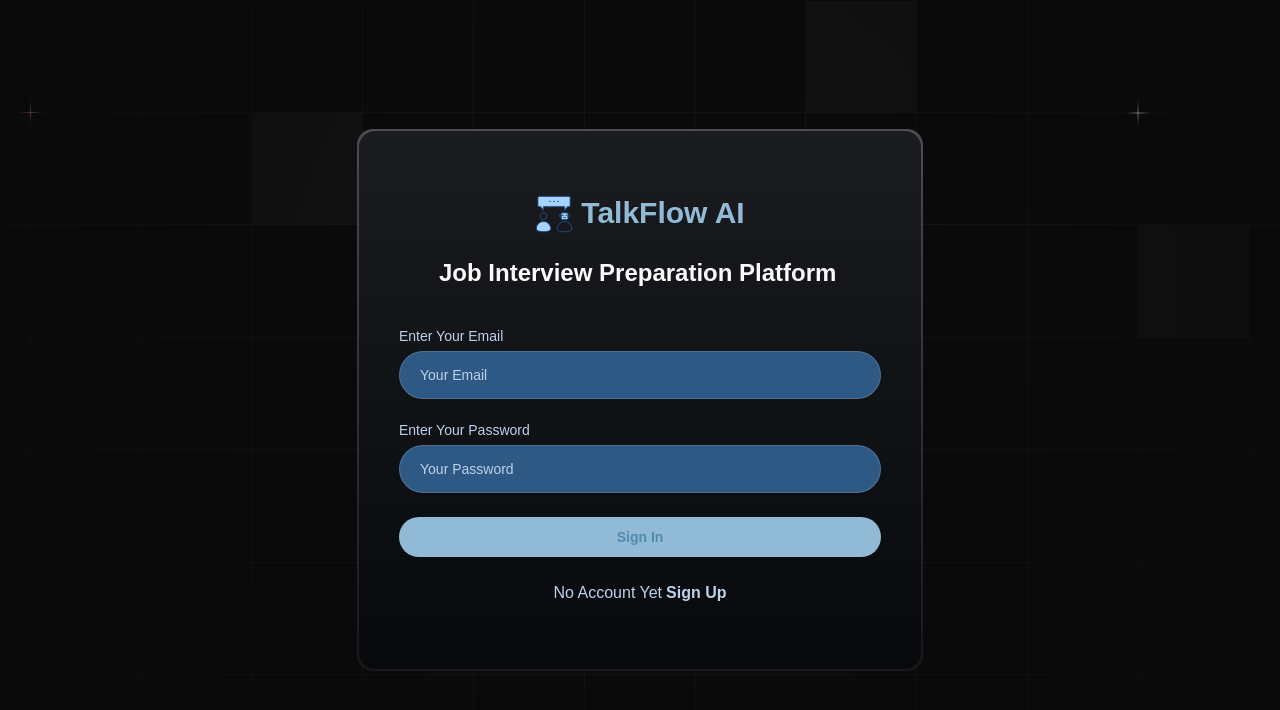
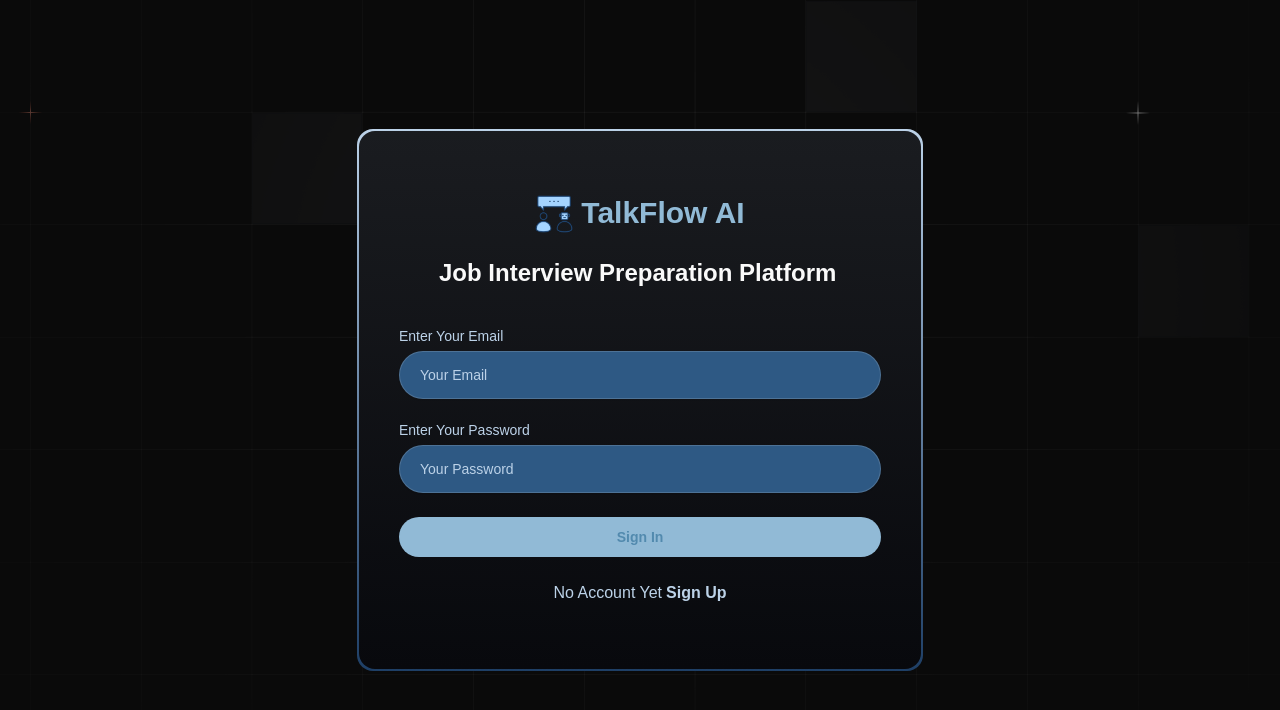
Before and after one commit to Harshamasina/TalkFlow, a Next.js app: page /sign-in in a window 1280 px wide. Shown: the top 710 px of the page. Built offline with nearby package versions, Linux system fonts and the light colour scheme; no server answers; a web font is replaced by a local one.

Commit message:
added: "New Icons"

```diff
--- a/app/(root)/page.tsx
+++ b/app/(root)/page.tsx
@@ -21,7 +21,7 @@ const page = async () => {
             <section className='card-cta'>
                 <div className='flex flex-col gap-6 max-w-lg'>
                     <h2>Get Interview Ready with AI powered Practice and Feedback Chat Agent</h2>
-                    <p className='text-lg'>Practice on real Interview Questions</p>
+                    <p className='text-lg'>Practice on Real Interview Questions</p>
                     <Button asChild className="btn-primary text-white max-sw:w-full">
                         <Link href="/interview">Start an Interview</Link>
                     </Button>
--- a/app/globals.css
+++ b/app/globals.css
@@ -217,7 +217,7 @@
     }
 
     .card-interviewer {
-      @apply flex-center flex-col gap-2 p-7 h-[400px] blue-gradient-dark rounded-lg border-2 border-primary-200/50 flex-1 sm:basis-1/2 w-full;
+      @apply flex-center flex-col gap-2 p-7 h-[400px] rounded-lg border-2 border-primary-200/50 flex-1 sm:basis-1/2 w-full;
     }
 
     .avatar {
@@ -315,7 +315,7 @@
 }
 
 @utility border-gradient {
-  @apply bg-gradient-to-b from-[#4B4D4F] to-[#4B4D4F33];
+  @apply bg-gradient-to-b from-[#BCD2E8] to-[#1E3F66];
 }
 
 @utility pattern {
@@ -323,11 +323,11 @@
 }
 
 @utility blue-gradient-dark {
-  @apply bg-gradient-to-b from-[#171532] to-[#08090D];
+  @apply bg-gradient-to-b from-[#BCD2E8] to-[#1E3F66];
 }
 
 @utility blue-gradient {
-  @apply bg-gradient-to-l from-[#FFFFFF] to-[#CAC5FE];
+  @apply bg-gradient-to-l from-[#BCD2E8] to-[#1E3F66];
 }
 
 @utility flex-center {
--- a/components/Agent.tsx
+++ b/components/Agent.tsx
@@ -2,7 +2,7 @@
 
 import Image from "next/image";
 import logo from '../public/logo_1.png';
-import user from "../public/talking.png";
+import user from "../public/person.png";
 import { Button } from "./ui/button";
 import { cn } from "@/lib/utils";
 import { useRouter } from "next/navigation";
```
Also changed, not shown: public/pattern_1.jpg (added), public/person.png (added).
